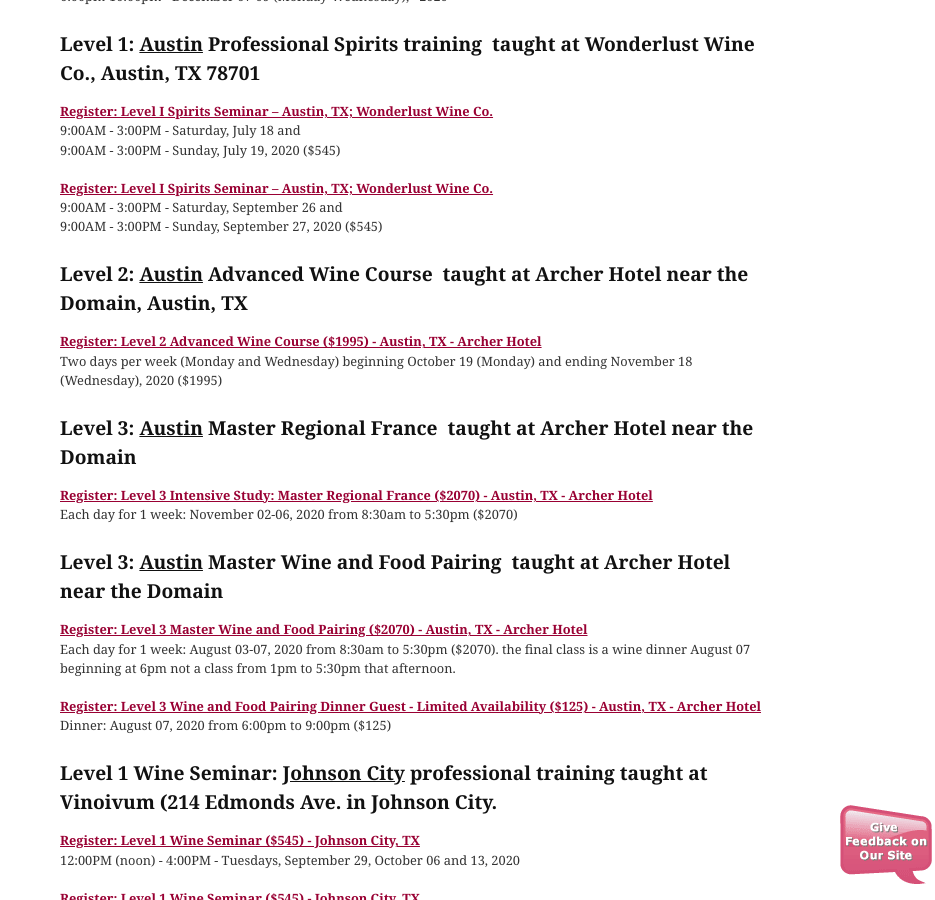
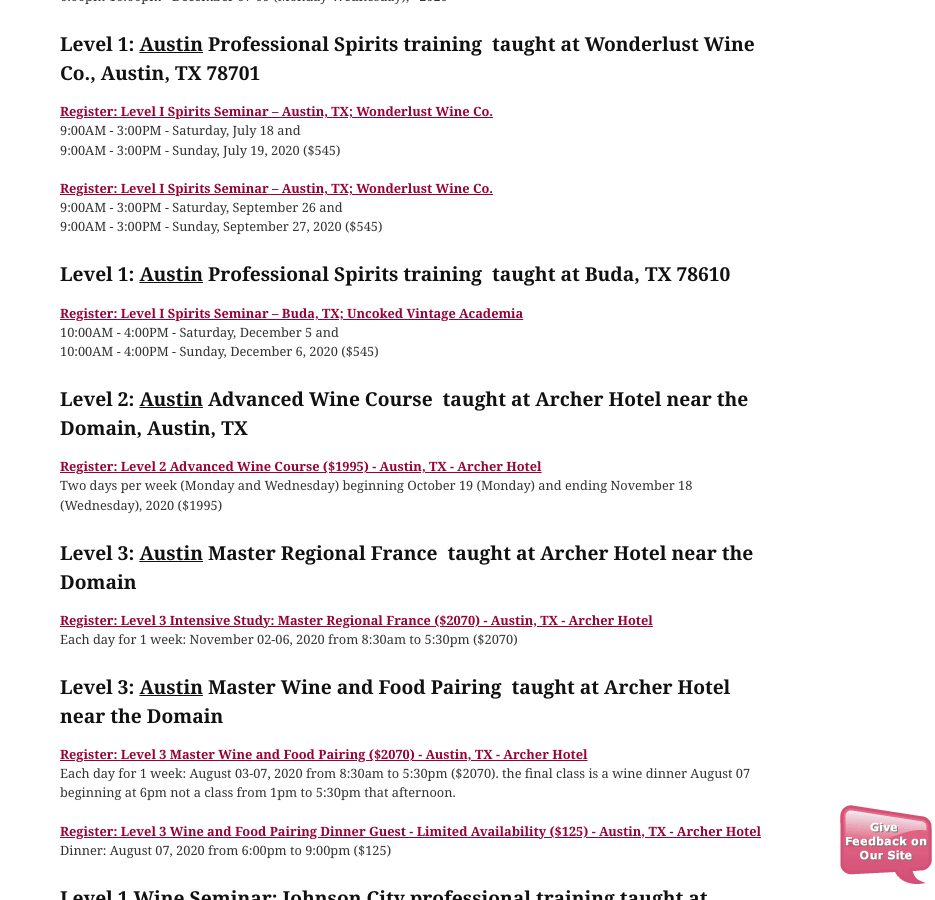
Before and after one commit to CKDev/internationalwineguild.com, a Jekyll site: the page built from texas-wine-school.html, in a window 1280 px wide and 900 px high, scrolled down 1865 px. Shown: the whole window, without its empty margins (345-1280 px from the left). Built offline with Jekyll 4.4.1, drawn with Linux system fonts in a browser that asks for light colours; a script that is not in the unit is left out; comment, search, counter and statistics services are not loaded.

Commit message:
Update texas-wine-school.html

```diff
--- a/texas-wine-school.html
+++ b/texas-wine-school.html
@@ -108,6 +108,15 @@
   9:00AM - 3:00PM - Saturday, September 26 and<br>
   9:00AM - 3:00PM - Sunday, September 27, 2020 ($545)</p>
 
+<h3><strong>Level 1: <u>Austin</u> Professional Spirits training&nbsp; taught at Buda, TX 78610&nbsp;</strong></h3>
+
+<p><a class="ga-track"
+    href="http://ww4.aitsafe.com/cf/add.cfm?userid=6714687&amp;product=Level+1+Spirits+Seminar+Austin-Wonderlust++-++12/05-06, 2020&amp;price=545&amp;return=www.internationalwineguild.com/texas-wine-school">
+    <strong>Register: Level I Spirits Seminar – Buda, TX; Uncoked Vintage Academia</strong>
+  </a><br>
+  10:00AM - 4:00PM - Saturday, December 5 and<br>
+  10:00AM - 4:00PM - Sunday, December 6, 2020 ($545)</p>
+
 <h3><strong>Level 2: <u>Austin</u> Advanced Wine Course&nbsp; taught at Archer Hotel near the Domain, Austin, TX&nbsp;</strong></h3>
 
 <p><a class="ga-track"
```
